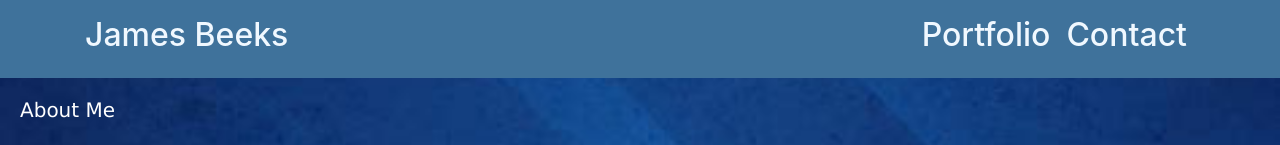
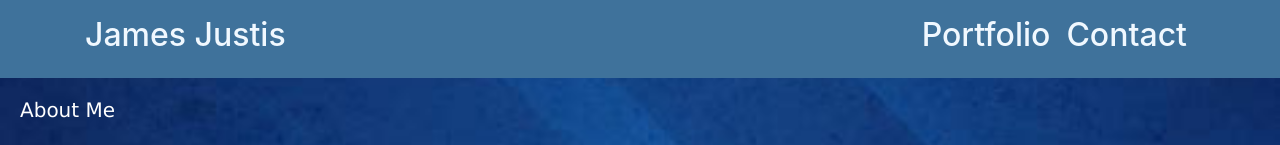
Before and after one commit to JDBgit9/jamesportfolio, a React (Create React App) app: page / in a window 1280 px wide. Shown: the top 145 px of the page. Built offline with nearby package versions, Linux system fonts and the light colour scheme.

Commit message:
Name change in Header

```diff
--- a/src/components/Header.js
+++ b/src/components/Header.js
@@ -6,7 +6,7 @@ function Header() {
              <nav className="navbar navbar-expand-lg navbar-light bg-grey">
         <div className="container">
             <a href="/" className="navbar-brand header">
-                <h2>James Beeks</h2></a>
+                <h2>James Justis</h2></a>
             <button className="navbar-toggler" type="button" data-toggle="collapse" data-target="#navbarNavAltMarkup"
                 aria-controls="navbarNavAltMarkup" aria-expanded="false" aria-label="Toggle navigation">
                 <span className="navbar-toggler-icon"></span>
```
